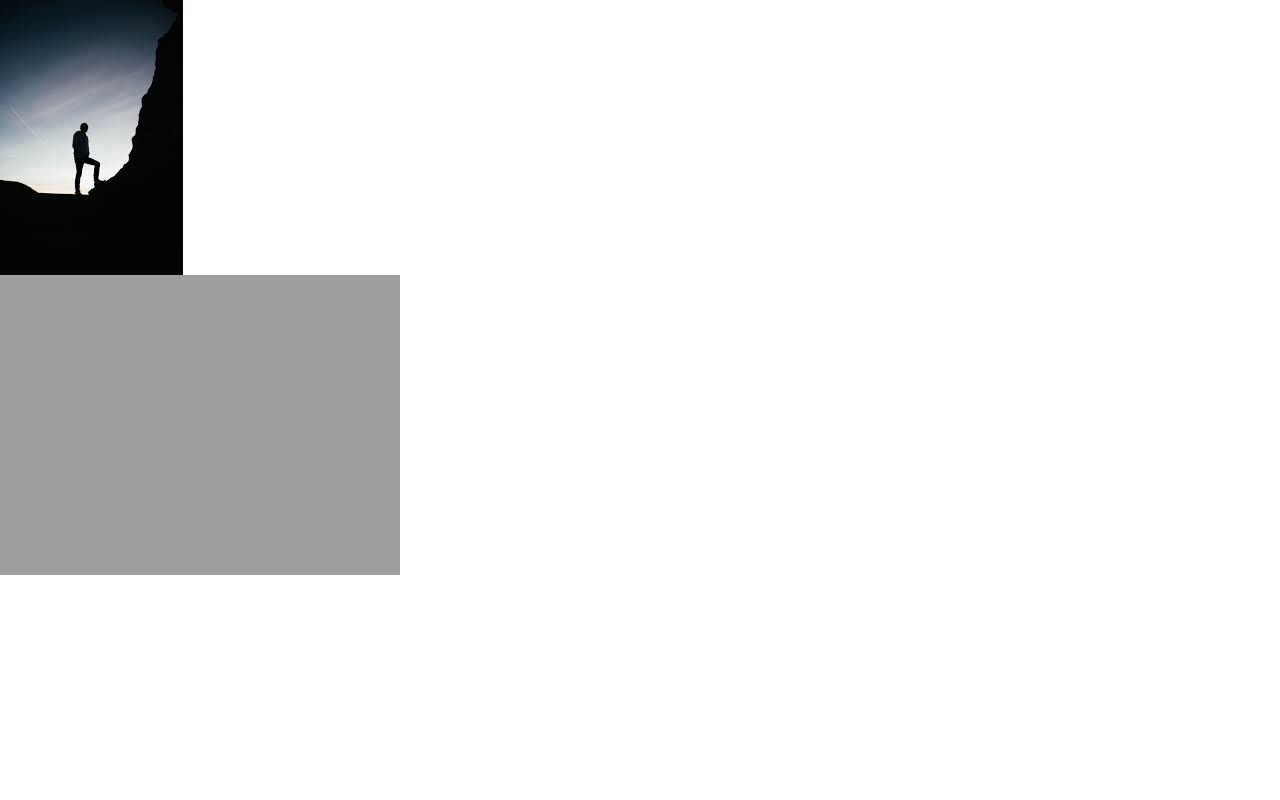
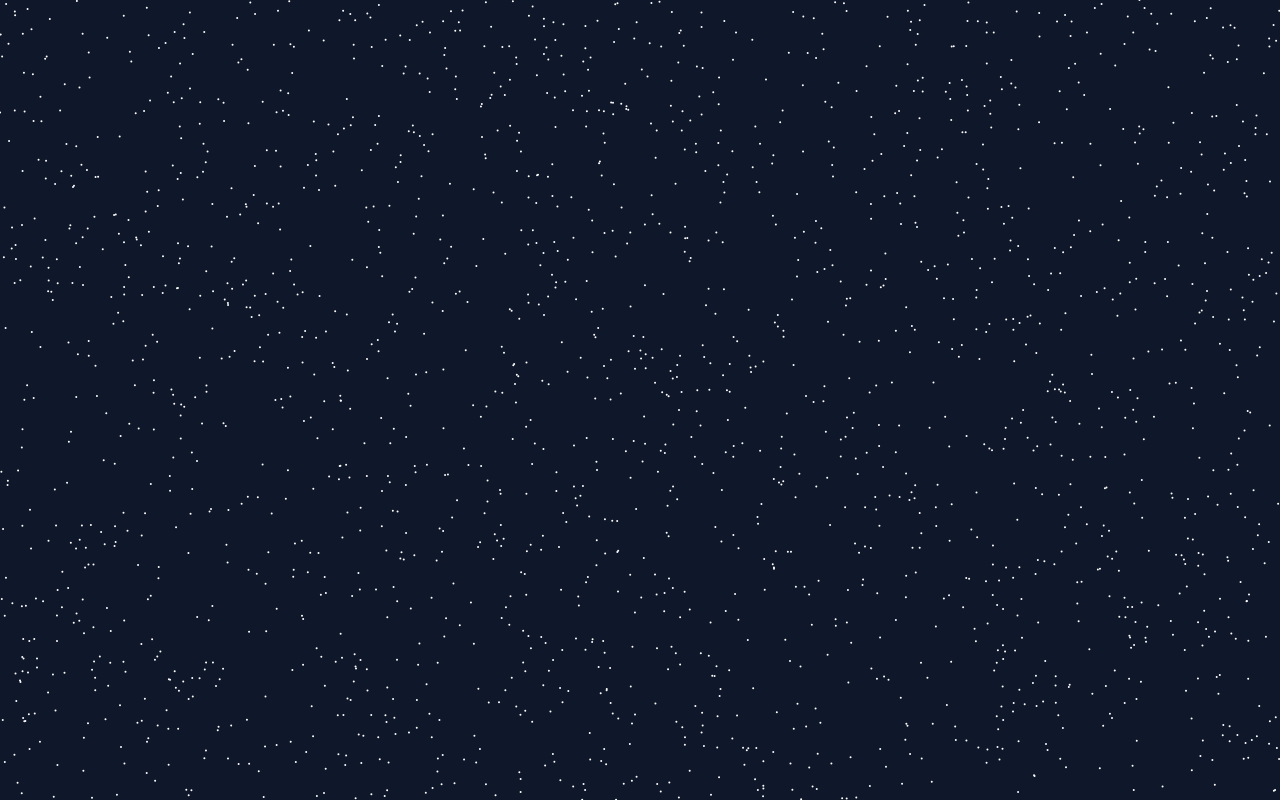
Before and after one commit to rkrasiy/portfolio-dev, a React (Create React App) app: page / in a window 1280 px wide. Built offline with nearby package versions, Linux system fonts and the light colour scheme; a web font is replaced by a local one.

Commit message:
add point pusher

```diff
--- a/src/App.js
+++ b/src/App.js
@@ -5,7 +5,7 @@ import Footer from "./footer";
 import {useRef} from "react";
 import {scrollTo} from "./utils"
 import Canvas from "./components/canvas/canvas";
-import StaticCanvas from "./components/canvas/static-canvas";
+import CanvasSection from "./components/canvas-section";
 function App() {
     const menuRef = useRef();
     const sections = [
@@ -19,19 +19,24 @@ function App() {
     }
 
     const draw = (ctx, frameCount) => {
+        //frameCount = integer
         ctx.clearRect(0, 0, ctx.canvas.width, ctx.canvas.height)
         ctx.fillStyle = '#ddd';
         ctx.beginPath();
-        ctx.arc(50, 100, 20*Math.sin(frameCount*0.05)**2, 0, 2*Math.PI);
+       // console.log(frameCount)
+        // const x = 10*Math.sin(frameCount*0.05)**2;
+        // const y = 10*Math.sin(frameCount*0.05)**2;
+        const x = (Math.random() * 100) + 1;
+        const y = (Math.random() * 100) + 1;
+        ctx.arc(x, y, 20, 0, Math.PI / 2);
         ctx.fill();
     }
 
     return (
         <div className="App">
-            <img src="./images/image.jpeg" id="image"/>
+            {/* <img src="./images/image.jpeg" id="image"/> */}
+            <CanvasSection />
 
-            {/* <Canvas draw={draw}/> */}
-            <StaticCanvas img="./images/image.jpeg"/>
             {/* <Landing click={scrollHandler}/>
             <Navbar dom={menuRef} />
             {
--- /dev/null
+++ b/src/components/canvas-section.js
@@ -0,0 +1,80 @@
+import Canvas from "./canvas/canvas";
+import  {useState, useEffect} from "react";
+
+export default function CanvasSection () {
+
+    //const [particles, setParticles] = useState([])
+    const particles = [];
+    const text = "Ruslan";
+
+    useEffect(()=>{
+        for(let i = 0; i < 1000; i++){
+            const x = Math.random() * window.innerWidth;
+            const y = Math.random() * window.innerHeight;
+            const particle = {
+                x: x,
+                y: y,
+                size: 3,
+                baseX: x,
+                baseY: y,
+                density: (Math.random() * 30) + 1
+            }
+            particles.push(particle)
+        }
+
+    })
+
+
+    const mouse = {
+        x: null,
+        y: null,
+        radius: 150
+    }
+
+    const mouseMoveHandler = (e) => {
+        mouse.x = e.clientX;
+        mouse.y = e.clientY;
+    }
+
+    const draw = (ctx, frameCount) => {
+        for(let particle of particles){
+
+            if(mouse.x){
+                let dx = mouse.x - particle.x;
+                let dy = mouse.y - particle.y;
+                let distance = Math.sqrt( dx * dx + dy * dy);
+                let forceDirectionX = dx / distance;
+                let forceDirectionY = dy / distance;
+
+
+                let maxDistance = mouse.radius;
+                let force = (maxDistance - distance) / maxDistance;
+                let directionX = forceDirectionX * force * particle.density;
+                let directionY = forceDirectionY * force * particle.density;
+
+                if(distance < mouse.radius) {
+                    particle.x -= directionX;
+                    particle.y -= directionY;
+                }else{
+                    if(particle.x !== particle.baseX){
+                        const dx = particle.x - particle.baseX;
+                        particle.x -= dx/5;
+                    }
+                    if(particle.y !== particle.baseY){
+                        const dy = particle.y - particle.baseY;
+                        particle.y -= dy/5;
+                    }
+                }
+            }
+
+            ctx.beginPath();
+            ctx.fillStyle = "white";
+            ctx.arc(particle.x, particle.y, 1, 0, Math.PI * 2);
+            ctx.fill();
+        }
+    }
+
+    return <section  onMouseMove={mouseMoveHandler}>
+            <Canvas draw={draw}/>
+        </section>
+}
--- a/src/components/canvas/canvas.js
+++ b/src/components/canvas/canvas.js
@@ -19,7 +19,7 @@ const Canvas = props => {
 
     const canvasRef = useCanvas(draw, {context});
 
-    return <canvas ref={canvasRef} {...rest} />
+    return <canvas ref={canvasRef} {...rest}/>
 }
 
 
--- a/src/components/canvas/useCanvas.js
+++ b/src/components/canvas/useCanvas.js
@@ -5,12 +5,18 @@ const useCanvas = (draw, options = {}) => {
 
     useEffect(()=>{
         const canvas = canvasRef.current;
+        canvas.width = window.innerWidth;
+        canvas.height = window.innerHeight;
         const context = canvas.getContext(options.context || '2d');
+
         let frameCount = 0;
         let animationFrameId
 
         const render = ()=>{
             frameCount++;
+            context.clearRect(0, 0, canvas.width, canvas.height)
+            // context.fillStyle = "rgba(0,0,0, 0.01)";
+            // context.fillRect(0,0, canvas.width, canvas.height);
             draw(context, frameCount);
             animationFrameId = window.requestAnimationFrame(render)
         }
--- a/src/index.css
+++ b/src/index.css
@@ -1,3 +1,12 @@
 @tailwind base;
 @tailwind components;
 @tailwind utilities;
+
+@layer base {
+    body {
+        @apply bg-slate-900
+    }
+    canvas {
+        /* @apply w-full h-screen */
+    }
+}
```
